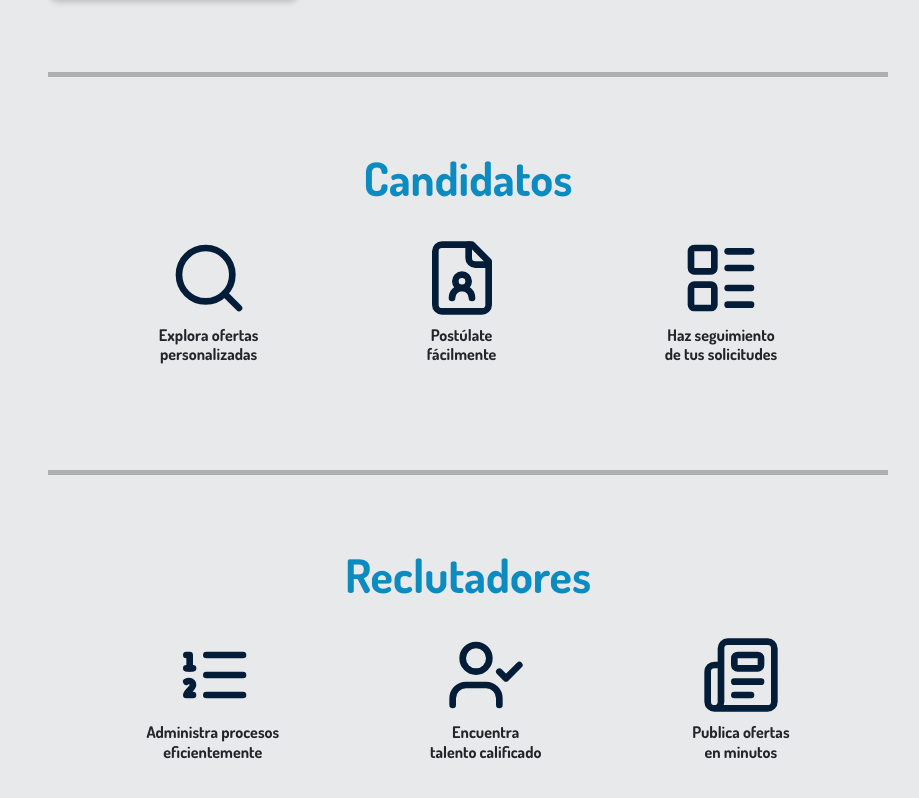
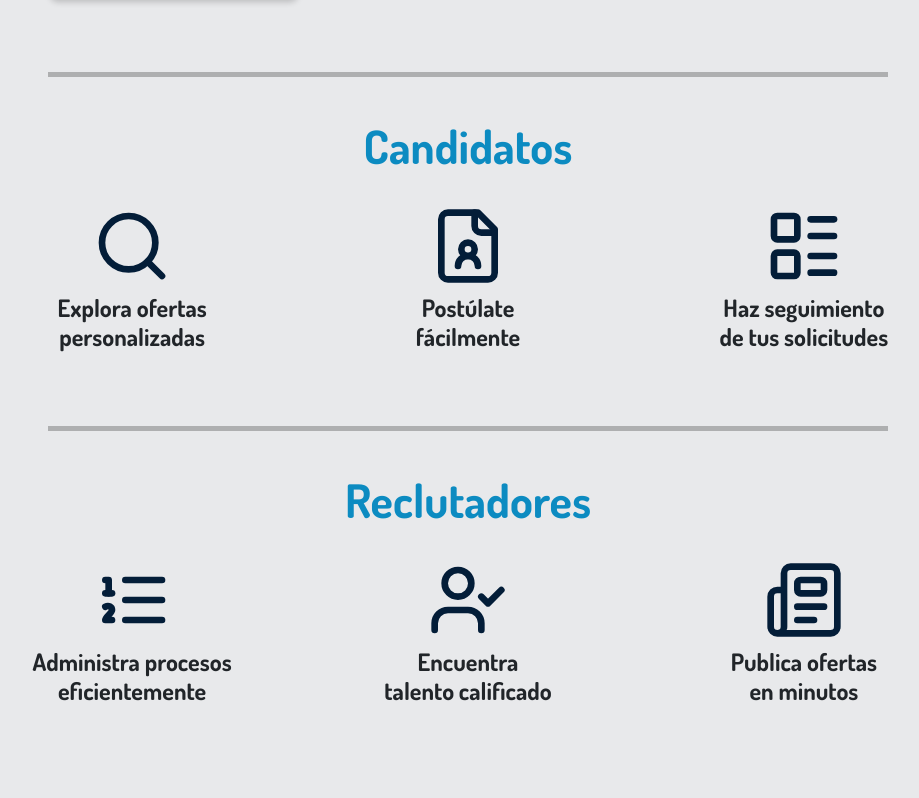
Before and after one commit to No-Country-simulation/c23-54-webapp, a React (Create React App) app in the folder frontend/: page / in a window 1280 px wide. Shown: the part 642-1440 px from the top of the page, without its empty margins (172-1091 px from the left). After the commit the page ends 1401 px from the top, so only its background shows below. Built offline with nearby package versions, Linux system fonts and the light colour scheme.

Commit message:
Codigo actualizado y corregido

```diff
--- a/frontend/src/Pages/LandingPage/LandingPage.css
+++ b/frontend/src/Pages/LandingPage/LandingPage.css
@@ -117,26 +117,27 @@ margin: 2% auto;
 .section {
 
 text-align: center;
-padding: 5%;
+padding: 2%;
 }
 
 .icon-container {
     display: flex;
-    justify-content: space-evenly;
+    justify-content: space-between;
     align-items: center;
     width: 100%;
     padding: 2rem 0;
 }
 
 .icon-item {
+  flex-basis: 33.33%;
     display: flex;
     flex-direction: column;
     align-items: center;
     text-align: center;
-    max-width: 300px;
+    /* max-width: 30%; */
 }
 .text-container {
-    font-size: 1rem;
+    font-size: 1.5rem;
     margin-top: 0.5rem;
     font-weight: bold;
 }
--- a/frontend/src/Pages/LandingPage/LandingPage.jsx
+++ b/frontend/src/Pages/LandingPage/LandingPage.jsx
@@ -1,33 +1,70 @@
 import React, { useEffect, useState } from 'react'
 import Logo from '../../Assets/icons/Logo.png'
+import LandingPageImagen from '../../Assets/imagenes/LandingPageImagen.png'
 import { Link } from 'react-router-dom'
 import './LandingPage.css'
-import LandingPageImagen from '../../Assets/imagenes/LandingPageImagen.png'
 import { Search, FileUser, LayoutList, UserCheck, Newspaper, ListOrdered } from 'lucide-react';
 
+const Header = ({ currentUrl }) => (
+    <header className="header bg-Secondary">
+    <div className="logo-container">
+        <img src={Logo} alt="Logo" className="logo" />
+    </div>
+    <nav className="nav-links">
+        <Link to="/Login" className={`btn-custom ${currentUrl === 'login' ? 'active' : ''}`}>Iniciar Sesión</Link>
+    </nav>
+    </header>
+);
+
+const Section = ({ title, icons }) => (
+    <section className="section">
+    <h1 className="title PrimaryColor">{title}</h1>
+    <div className="icon-container">
+        {icons.map(({ Icon, text }, index) => (
+        <div className="icon-item" key={index}>
+            <Icon size={80} color="#031D38" />
+            <h1 className="text-container">
+            {text.split('<br />').map((line, i) => (
+              <React.Fragment key={i}>
+                {line}
+                {i !== text.split('<br />').length - 1 && <br />}
+              </React.Fragment>
+            ))}
+          </h1>
+        </div>
+        ))}
+    </div>
+    </section>
+);
+
 const LandingPage = () => {
-    const [url, setUrl] = useState('')
+    const [url, setUrl] = useState('');
+
     useEffect(() => {
     const path = window.location.pathname.split('/')[1];
     setUrl(path);
-        }, [])
+    }, []);
+
+    const candidateIcons = [
+    { Icon: Search, text: 'Explora ofertas <br /> personalizadas' },
+    { Icon: FileUser, text: 'Postúlate <br /> fácilmente' },
+    { Icon: LayoutList, text: 'Haz seguimiento <br /> de tus solicitudes' },
+    ];
+
+    const recruiterIcons = [
+    { Icon: ListOrdered, text: 'Administra procesos <br /> eficientemente' },
+    { Icon: UserCheck, text: 'Encuentra<br /> talento calificado' },
+    { Icon: Newspaper, text: 'Publica ofertas<br /> en minutos' },
+    ];
+
 return (
-        <div>
-            <header className="header bg-Secondary">
-                <div className="logo-container ">
-                    <img src={Logo} alt="Logo" className="logo" />
-                </div>
-                <nav className="nav-links">
-                    <Link to="/Login" className={`btn-custom ${url === 'login' ? 'active' : ''}`}>Iniciar Sesión</Link>
-                </nav>
-            </header>
-        <div className="contenido">
-            <main>
+    <>
+        <Header currentUrl={url} />
+        <main className="contenido">
             <section className="intro">
                 <div className="intro-text">
                     <h1 className="title">Conecta con las Oportunidades Profesionales del Futuro</h1>
                     <h2 className="subtitle">Un espacio donde talento y empresas convergen para crecer juntos. Simplifica la contratación y accede a tu próxima gran oportunidad laboral</h2>
-
                     <Link to="/Registrarse" className={`btn-2 ${url === 'register' ? 'active' : ''}`}>Registrarse Gratis</Link>
                 </div>
                 <div className="intro-image">
@@ -35,44 +72,11 @@ const LandingPage = () => {
                 </div>
                 </section>
                 <hr className="divider" />
-                    <section className="section">
-                        <h1 className="title PrimaryColor">Candidatos</h1>
-                        <div className="icon-container">
-                            <div className="icon-item">
-                                <Search size={80} color="#031D38" />
-                                <h1 className='text-container'>Explora ofertas <br /> personalizadas</h1>
-                            </div>
-                            <div className="icon-item">
-                                <FileUser size={80} color="#031D38" />
-                                <h1 className='text-container'>Postúlate <br /> fácilmente</h1>
-                            </div>
-                            <div className="icon-item">
-                                <LayoutList size={80} color="#031D38" />
-                                <h1 className='text-container'>Haz seguimiento <br /> de tus solicitudes</h1>
-                            </div>
-                        </div>
-                    </section>
+            <Section title="Candidatos" icons={candidateIcons} />
             <hr className="divider" />
-                <section className="section">
-                    <h1 className="title PrimaryColor" >Reclutadores</h1>
-                    <div className="icon-container">
-                        <div className="icon-item">
-                            <ListOrdered size={80} color="#031D38" />
-                            <h1 className='text-container'>Administra procesos <br />eficientemente</h1>
-                        </div>
-                        <div className="icon-item">
-                            <UserCheck size={80} color="#031D38" />
-                            <h1 className='text-container'>Encuentra<br />talento calificado</h1>
-                        </div>
-                        <div className="icon-item">
-                            <Newspaper size={80} color="#031D38" />
-                            <h1 className='text-container'>Publica ofertas<br />en minutos</h1>
-                        </div>
-                    </div>
-                </section>
+            <Section title="Reclutadores" icons={recruiterIcons} />
         </main>
-        </div>
-        </div>
+    </>
     );
 };
 
```
Lines whose indentation alone changed are shown as unchanged.
